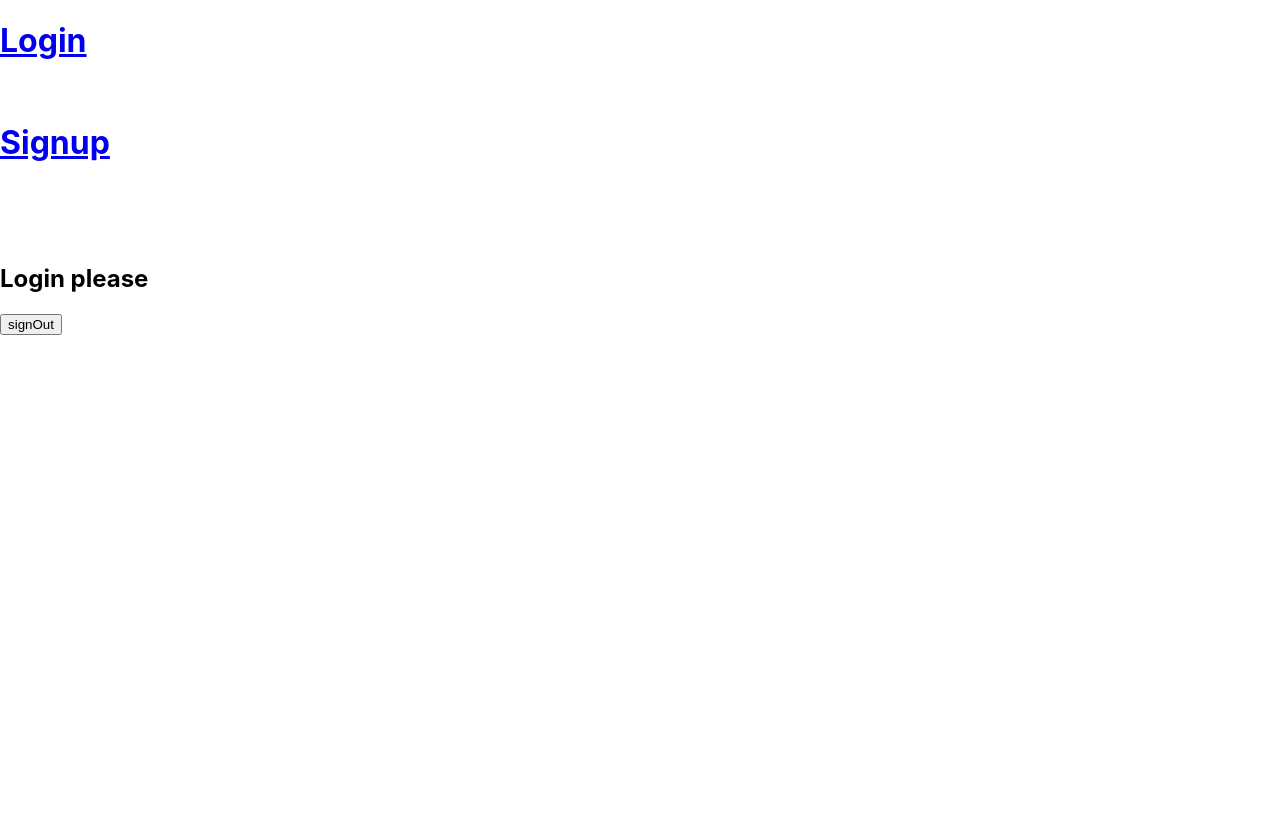
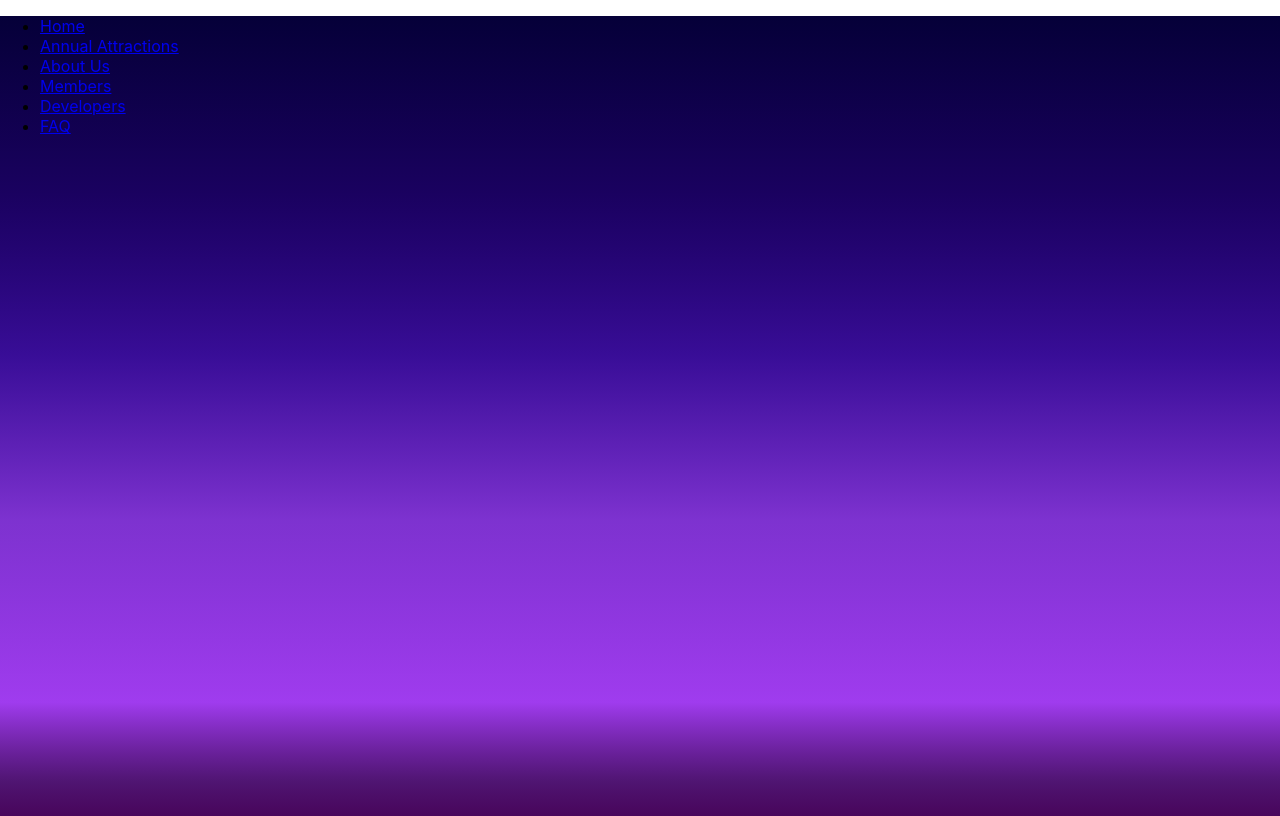
Before and after one commit to Rohan-108/ECS-Website, a React (Create React App) app: page / in a window 1280 px wide. Built offline with nearby package versions, Linux system fonts and the light colour scheme; no server answers.

Commit message:
other page folder structure

```diff
--- a/src/components/Home/Home.jsx
+++ b/src/components/Home/Home.jsx
@@ -1,27 +1,13 @@
 import React from 'react'
 import { Link } from 'react-router-dom'
 import {auth}from '../../firebase';
-
+import Navbar from '../Navbar/Navbar';
+import "./home.css"
 const Home = (props) => {
   const{currentUser}=props;
   return (
-    <div>
-      <div>
-        <h1>
-          <Link to="/login">Login</Link>
-        </h1>
-        <br />
-        <h1>
-          <Link to="/signup">Signup</Link>
-        </h1>
-      </div>
-
-      <br />
-      <br />
-      <br />
-
-      <h2>{currentUser ? `Welcome - ${currentUser.displayName}` : "Login please"}</h2>
-      <button onClick={()=>auth.signOut()}>signOut</button>
+    <div className='container'>
+      <Navbar currentUser={currentUser} />
     </div>
   )
 }
--- /dev/null
+++ b/src/components/Home/home.css
@@ -0,0 +1,5 @@
+.container{
+    height: 100vh;
+    width: 100vw;
+    background: linear-gradient(180deg, #040036 -1.5%, rgba(25, 0, 95, 0.94) 22.04%, rgba(50, 5, 148, 0.82) 42.48%, rgba(118, 38, 205, 0.765252) 63.05%, rgba(148, 36, 236, 0.67) 85.8%, rgba(76, 16, 111, 0.859997) 95.73%, #450050 102.69%, #1F0027 112.61%);
+}
--- /dev/null
+++ b/src/components/Navbar/Navbar.jsx
@@ -0,0 +1,37 @@
+import React from 'react'
+import logo from "../../assets/images/logo.png"
+import login from "../../assets/images/login.png"
+import { Link } from 'react-router-dom'
+import {auth}from '../../firebase';
+const Navbar = (props) => {
+  const{currentUser}=props;
+  return (
+    <div className='container'>
+      <div className="logo"></div>
+      <nav>
+        <ul>
+          <li>
+             <Link to="/">Home</Link>
+          </li>
+          <li>
+             <a href="#">Annual Attractions</a>
+          </li>
+          <li>
+             <a href="#">About Us</a>
+          </li>
+          <li>
+             <Link to="/members">Members</Link>
+          </li>
+          <li>
+             <Link to="/developers">Developers</Link>
+          </li>
+          <li>
+             <Link to="/faq">FAQ</Link>
+          </li>
+        </ul>
+      </nav>
+    </div>
+  )
+}
+
+export default Navbar
--- a/src/index.css
+++ b/src/index.css
@@ -1,5 +1,7 @@
 body {
   margin: 0;
+  padding: 0;
+  box-sizing: border-box;
   font-family: -apple-system, BlinkMacSystemFont, 'Segoe UI', 'Roboto', 'Oxygen',
     'Ubuntu', 'Cantarell', 'Fira Sans', 'Droid Sans', 'Helvetica Neue',
     sans-serif;
```
Also changed, not shown: src/components/Developers/Developers.jsx (added, +9 -0 lines), src/components/FAQ/Faq.jsx (added, +9 -0 lines), src/components/Members/Member.jsx (added, +9 -0 lines), src/components/resource/resource.jsx (added, +9 -0 lines), src/assets/images/login.png (added), src/assets/images/logo.png (added).
